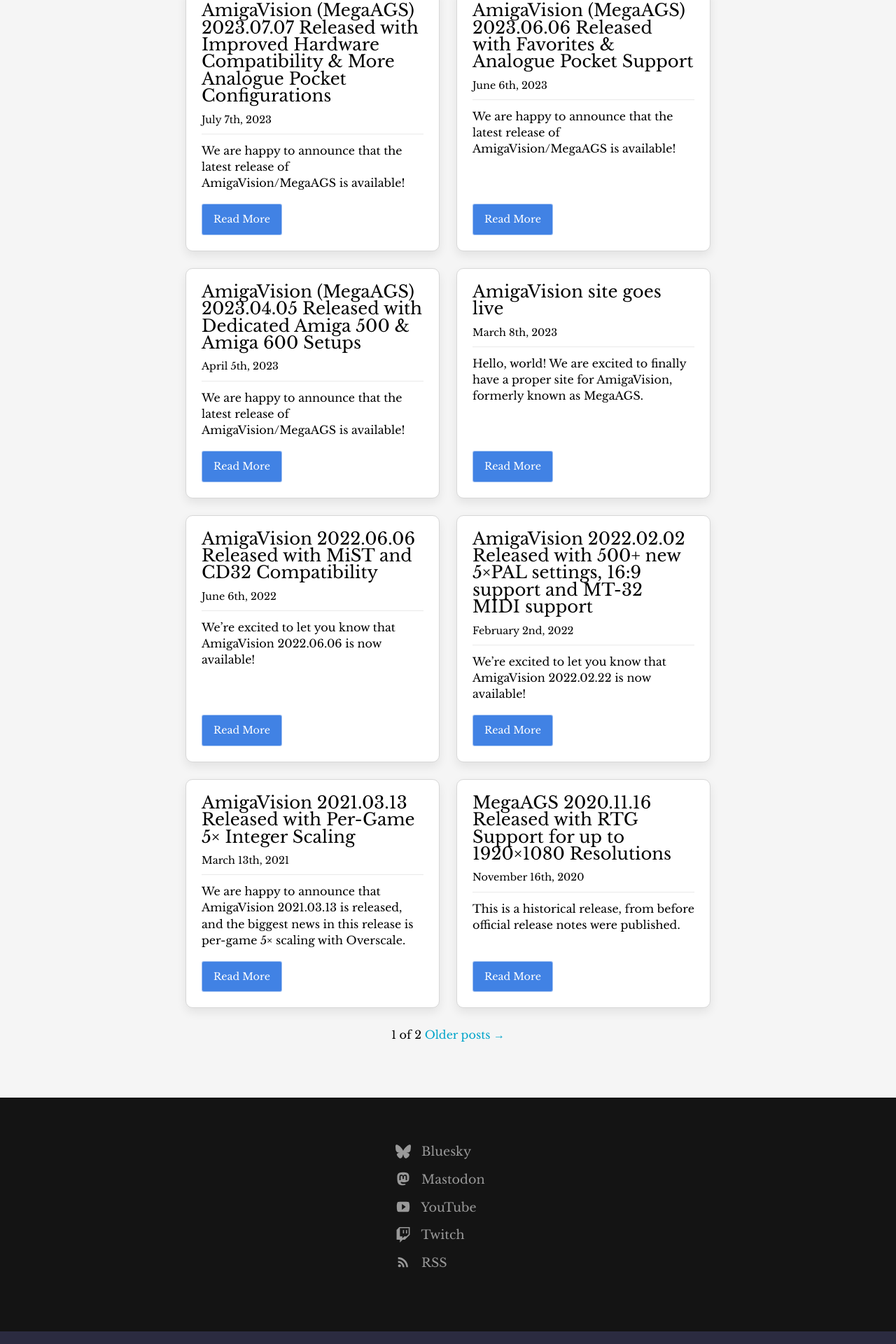
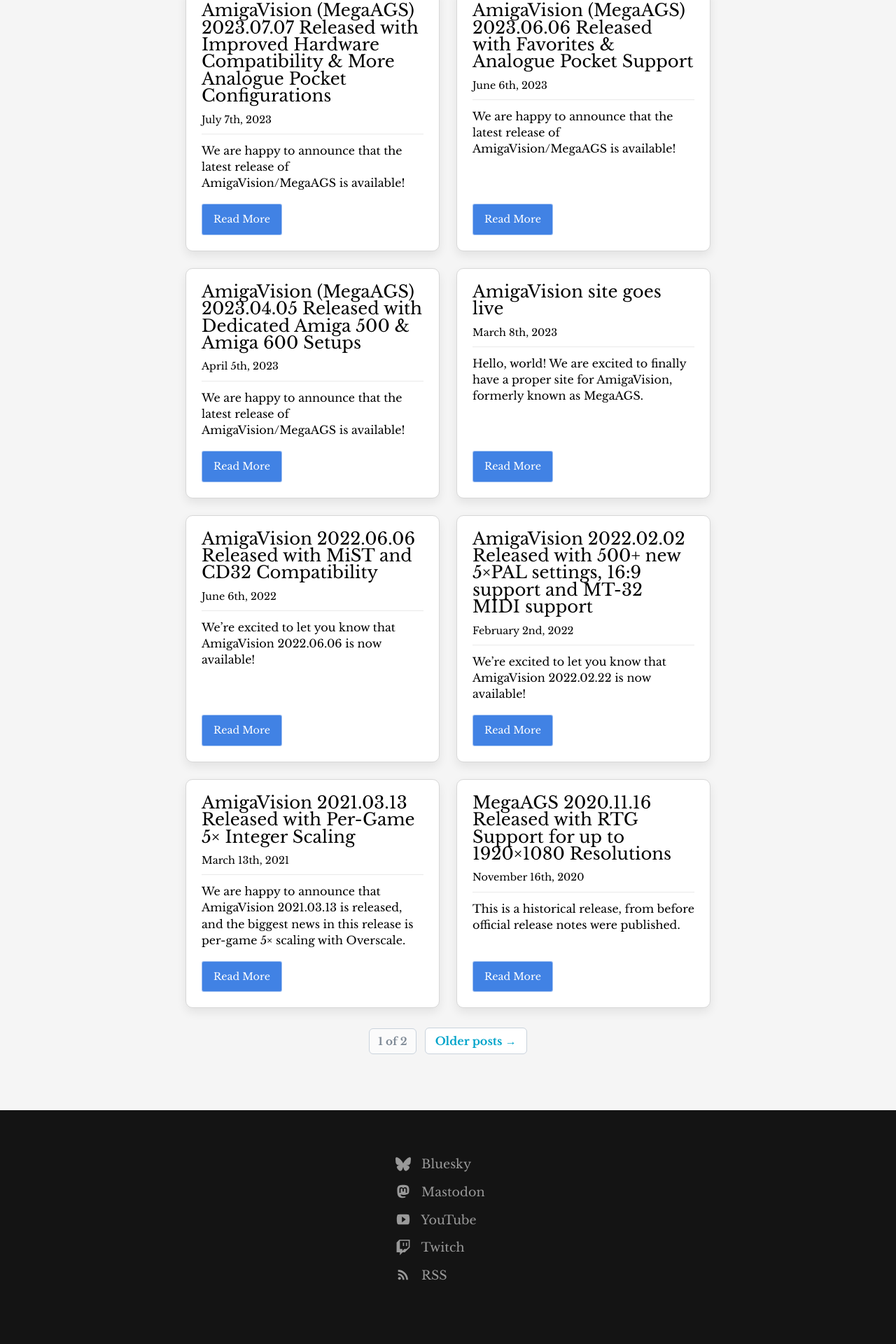
Before and after one commit to amigavision/amigavision.github.io, a Jekyll site: the page built from news/index.html, in a window 1280 px wide. Shown: the part 2527-4447 px from the top of the page at 70% size. Built offline with Jekyll 4.4.1, drawn with Linux system fonts in a browser that asks for light colours; the list of posts is cut into pages by our own code.

Commit message:
Improve pagination styling

```diff
--- a/_includes/amigavision.css
+++ b/_includes/amigavision.css
@@ -571,6 +571,54 @@
 }
 .pagination {
 text-align: center;
+display: flex;
+justify-content: center;
+align-items: center;
+gap: 12px;
+flex-wrap: wrap;
+}
+.pagination .page_number {
+font-size: .95em;
+color: #7f8a96;
+padding: 8px 12px;
+border: 1px solid #c9d2dc;
+border-radius: 6px;
+background: rgba(255,255,255,0.6);
+font-weight: 600;
+}
+.pagination a {
+display: inline-block;
+padding: 8px 14px;
+border: 1px solid #c9d2dc;
+border-radius: 6px;
+background: #fff;
+color: #00a4ca;
+font-weight: 600;
+text-decoration: none;
+transition: .2s ease-in-out;
+}
+.pagination a:hover {
+background: #00a4ca;
+border-color: #00a4ca;
+color: #fff;
+text-decoration: none;
+}
+@media (prefers-color-scheme:dark) {
+  .pagination .page_number {
+    color: #b8c0cb;
+    border-color: #2d333b;
+    background: #11141a;
+  }
+  .pagination a {
+    background: #11141a;
+    border-color: #2d333b;
+    color: #4fc3e8;
+  }
+  .pagination a:hover {
+    background: #2f81f7;
+    border-color: #2f81f7;
+    color: #fff;
+  }
 }
 
 /* News page card layout */
```
